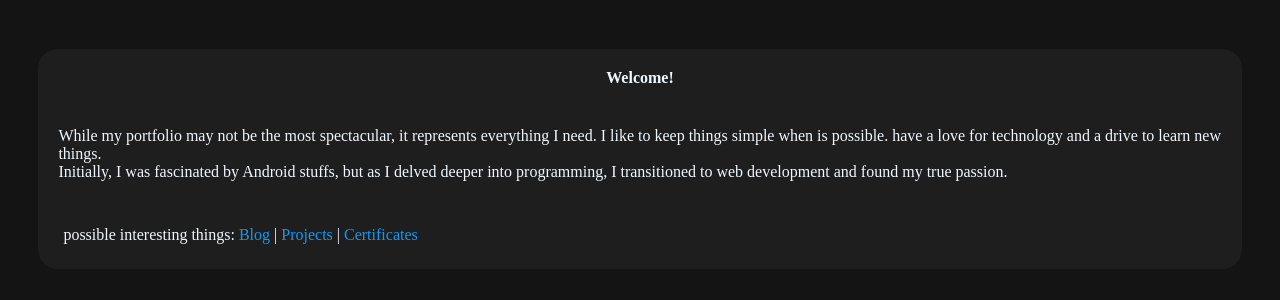
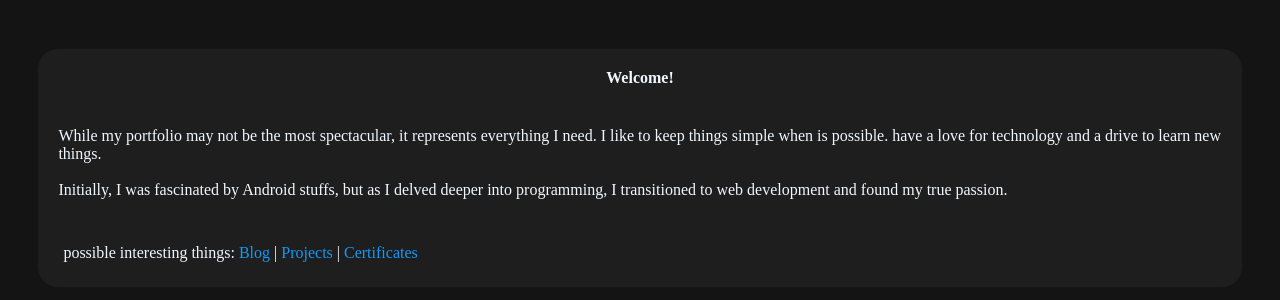
Before and after one commit to DFNValentin/DFNVALENTIN, a plain HTML site: page index.html in a window 1280 px wide. Shown: the part 156-456 px from the top of the page. Drawn offline with Linux system fonts and the light colour scheme.

Commit message:
br added

```diff
--- a/index.html
+++ b/index.html
@@ -17,7 +17,7 @@
         <div class="cardBody" id="cardBody">
             <p>
                 While my portfolio may not be the most spectacular, it represents everything I need.
-                I like to keep things simple when is possible. have a love for technology and a drive to learn new things.<br>
+                I like to keep things simple when is possible. have a love for technology and a drive to learn new things.<br> <br>
                 Initially, I was fascinated by Android stuffs, but as I delved deeper into programming,
                 I transitioned to web development and found my true passion.
             </p>
```
